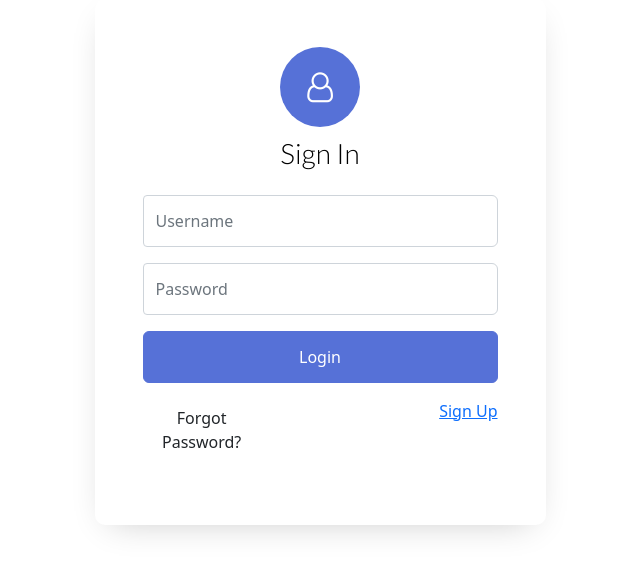
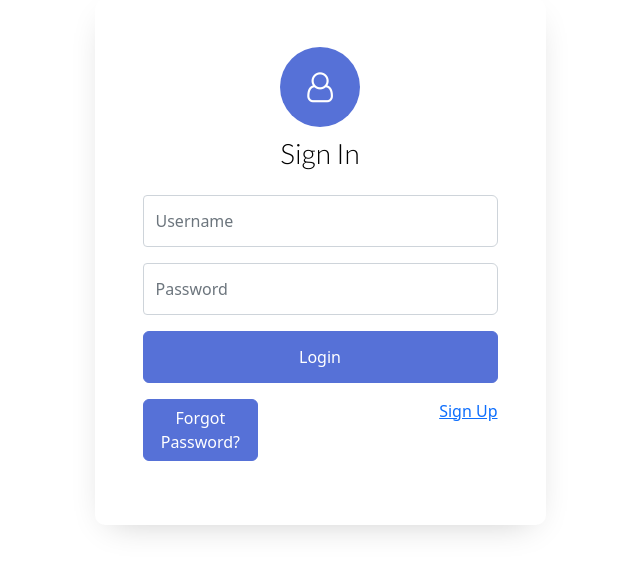
Before and after one commit to SADHKim/notice-alarm-server, a Flask app: page /profile/login in a window 1280 px wide. Shown: the part 49-622 px from the top of the page, without its empty margins (320-960 px from the left). Run offline with Flask 3, Linux system fonts and the light colour scheme; some libraries are stand-ins or nearby versions.

Commit message:
fix: changed for button

```diff
--- a/app/templates/index.html
+++ b/app/templates/index.html
@@ -47,9 +47,10 @@
 										class="form-control btn btn-primary rounded submit px-3" style="color:#5671d7">Login</button>
 								</div>
 								<div class="form-group d-md-flex">
-									<div class="w-50 text-left">
-										<button type="button" class="btn" data-toggle="modal" data-target="#exampleModal">Forgot Password?</button>
-									</div>
+									<button type="button" class="btn btn-primary" data-toggle="modal" data-target="#exampleModal">
+										Forgot Password?
+									</button>
+
 									<div class="w-100 text-right">
 										<a href="/register">Sign Up</a>
 									</div>
```
